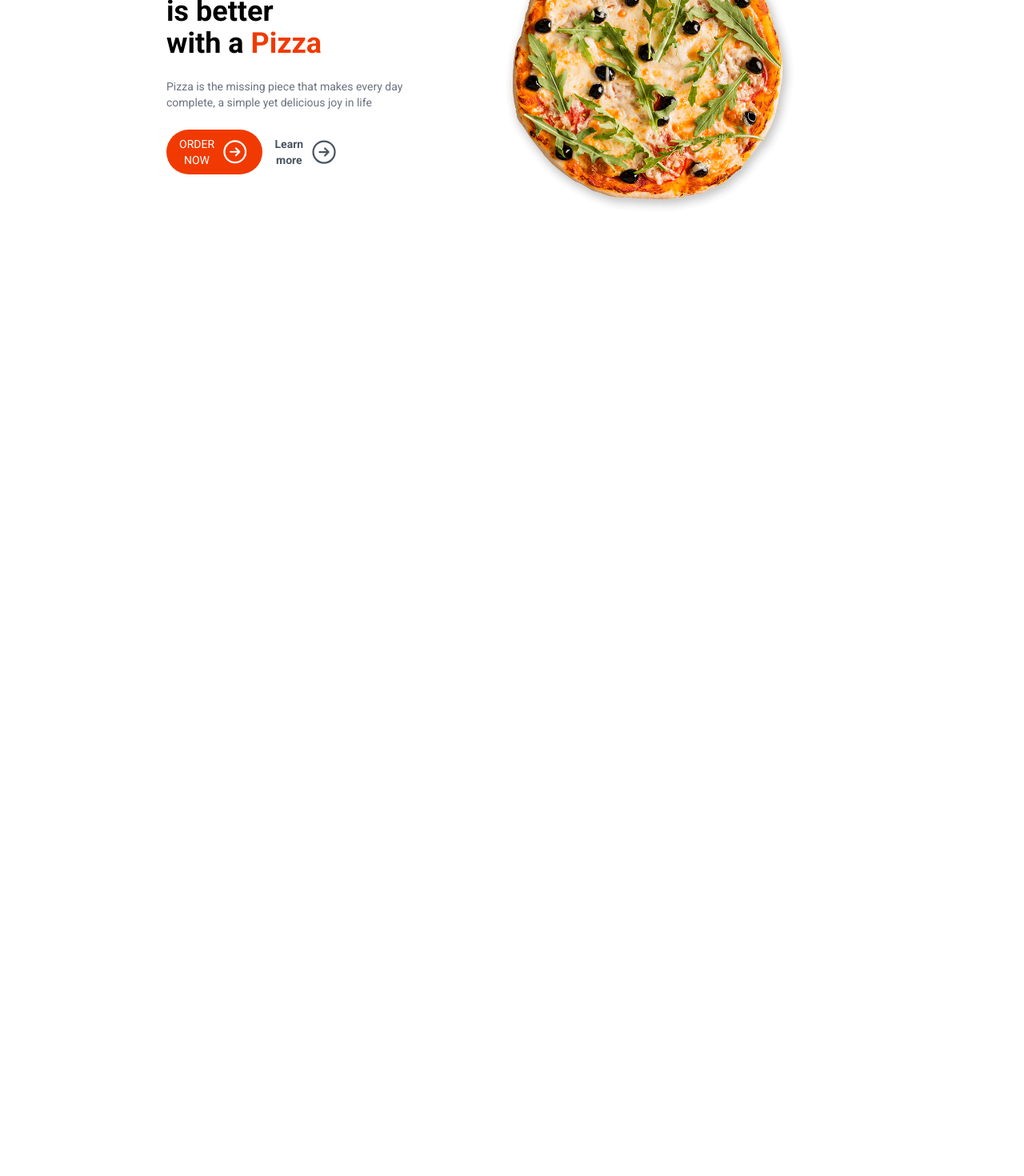
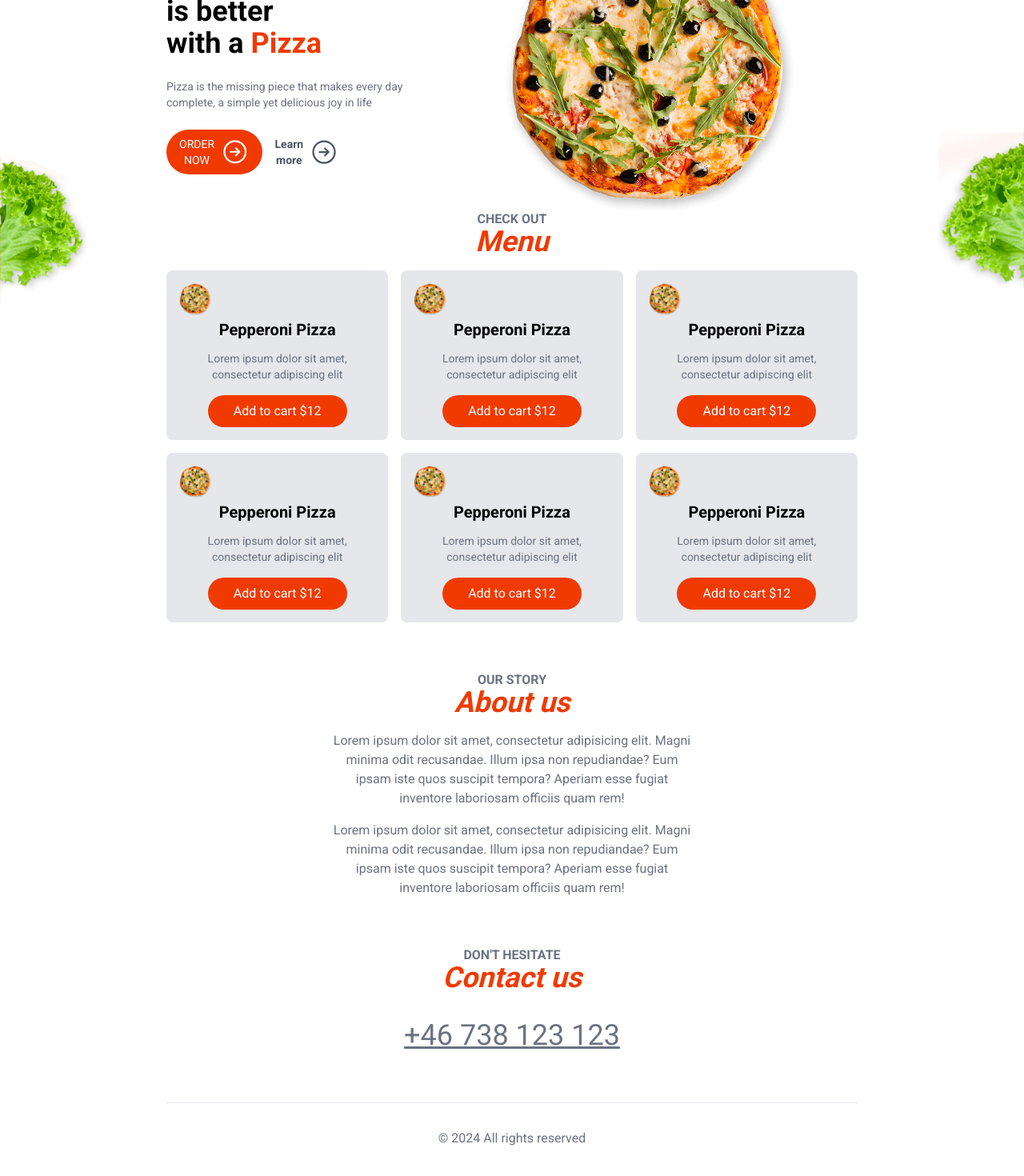
Before and after one commit to bobbestben/food-order-app, a Next.js app: page / in a window 1280 px wide. Shown: the part 166-1636 px from the top of the page at 80% size. Before the commit the page ends 800 px from the top, so only its background shows below. Built offline with nearby package versions, Linux system fonts and the light colour scheme.

Commit message:
Add[FE]: drafted up FE page

```diff
--- a/src/app/page.js
+++ b/src/app/page.js
@@ -1,5 +1,7 @@
 import Header from "@/components/layout/Header";
 import Hero from "@/components/layout/Hero";
+import HomeMenu from "@/components/layout/HomeMenu";
+import SectionHeaders from "@/components/layout/SectionHeaders";
 import Image from "next/image";
 import Link from "next/link";
 
@@ -8,6 +10,50 @@
     <>
       <Header />
       <Hero />
+      <HomeMenu />
+      <section className="text-center my-16">
+        <SectionHeaders
+          subHeader={'Our story'}
+          mainHeader={'About us'}
+        />
+        <div className="text-gray-500 max-w-md mx-auto mt-4 flex
+        flex-col gap-4">
+          <p>
+            Lorem ipsum dolor sit amet,
+            consectetur adipisicing elit.
+            Magni minima odit recusandae.
+            Illum ipsa non repudiandae?
+            Eum ipsam iste quos suscipit tempora?
+            Aperiam esse fugiat inventore laboriosam
+            officiis quam rem!
+          </p>
+          <p>
+            Lorem ipsum dolor sit amet,
+            consectetur adipisicing elit.
+            Magni minima odit recusandae.
+            Illum ipsa non repudiandae?
+            Eum ipsam iste quos suscipit tempora?
+            Aperiam esse fugiat inventore laboriosam
+            officiis quam rem!
+          </p>
+        </div>
+      </section>
+      <section className="text-center my-8">
+      <SectionHeaders
+          subHeader={'Don\'t hesitate'}
+          mainHeader={'Contact us'}
+        />
+        <div className="mt-8">
+          <a className="text-4xl underline text-gray-500"
+          href="tel:+46738123123">
+            +46 738 123 123
+          </a>
+        </div>
+      </section>
+      <footer className="border-t p-8 text-center text-gray-500
+      mt-16">
+        &copy; 2024 All rights reserved
+      </footer>
     </>
   );
 }
--- a/src/components/layout/HomeMenu.js
+++ b/src/components/layout/HomeMenu.js
@@ -0,0 +1,35 @@
+import MenuItem from "@/components/menu/MenuItem";
+import Image from "next/image";
+import SectionHeaders from "./SectionHeaders";
+
+export default function HomeMenu() {
+    return (
+        <section className="">
+          <div className="absolute left-0 right-0 w-full
+          justify-start">
+            <div className="absolute left-0 -top-[70px] text-left
+            -z-10">
+              <Image src={'/sallad1.png'} width={109} height={189}
+              alt={'sallad'} />
+            </div>
+            <div className="absolute -top-[100px] right-0 -z-10">
+              <Image src={'/sallad2.png'} width={107} height={195}
+              alt={'sallad'} />
+            </div>
+          </div>
+          <div className="text-center mb-4">
+            <SectionHeaders
+              subHeader={'check out'}
+              mainHeader={'Menu'} />
+          </div>
+          <div className="grid sm:grid-cols-3 gap-4">
+            <MenuItem />
+            <MenuItem />
+            <MenuItem />
+            <MenuItem />
+            <MenuItem />
+            <MenuItem />
+          </div>
+        </section>
+      );
+}
--- /dev/null
+++ b/src/components/layout/SectionHeaders.js
@@ -0,0 +1,13 @@
+export default function SectionHeaders({subHeader, mainHeader}) {
+    return (
+        <>
+            <h3 className="uppercase text-gray-500 font-semibold
+            leading-4">
+                {subHeader}
+            </h3>
+            <h2 className="text-primary font-bold text-4xl italic">
+                {mainHeader}
+            </h2>
+        </>
+    )
+}
--- /dev/null
+++ b/src/components/menu/MenuItem.js
@@ -0,0 +1,20 @@
+export default function MenuItem() {
+    return (
+        <div className="bg-gray-200 p-4 rounded-lg text-center
+        group hover:bg-white hover:shadow-md hover:shadow-black/25
+        transition-all">
+            <div className="text-center max-h-8">
+                <img src ="/pizza.png" className="max-h-auto max-h-10"
+                alt="pizza"/>
+            </div>
+            <h4 className="font-semibold text-xl my-3">
+                Pepperoni Pizza
+            </h4>
+            <p className="text-gray-500 text-sm">
+                Lorem ipsum dolor sit amet, consectetur adipiscing elit
+            </p>
+            <button className="mt-4 bg-primary text-white rounded-full
+            px-8 py-2">Add to cart $12</button>
+        </div>
+    )
+}
```
